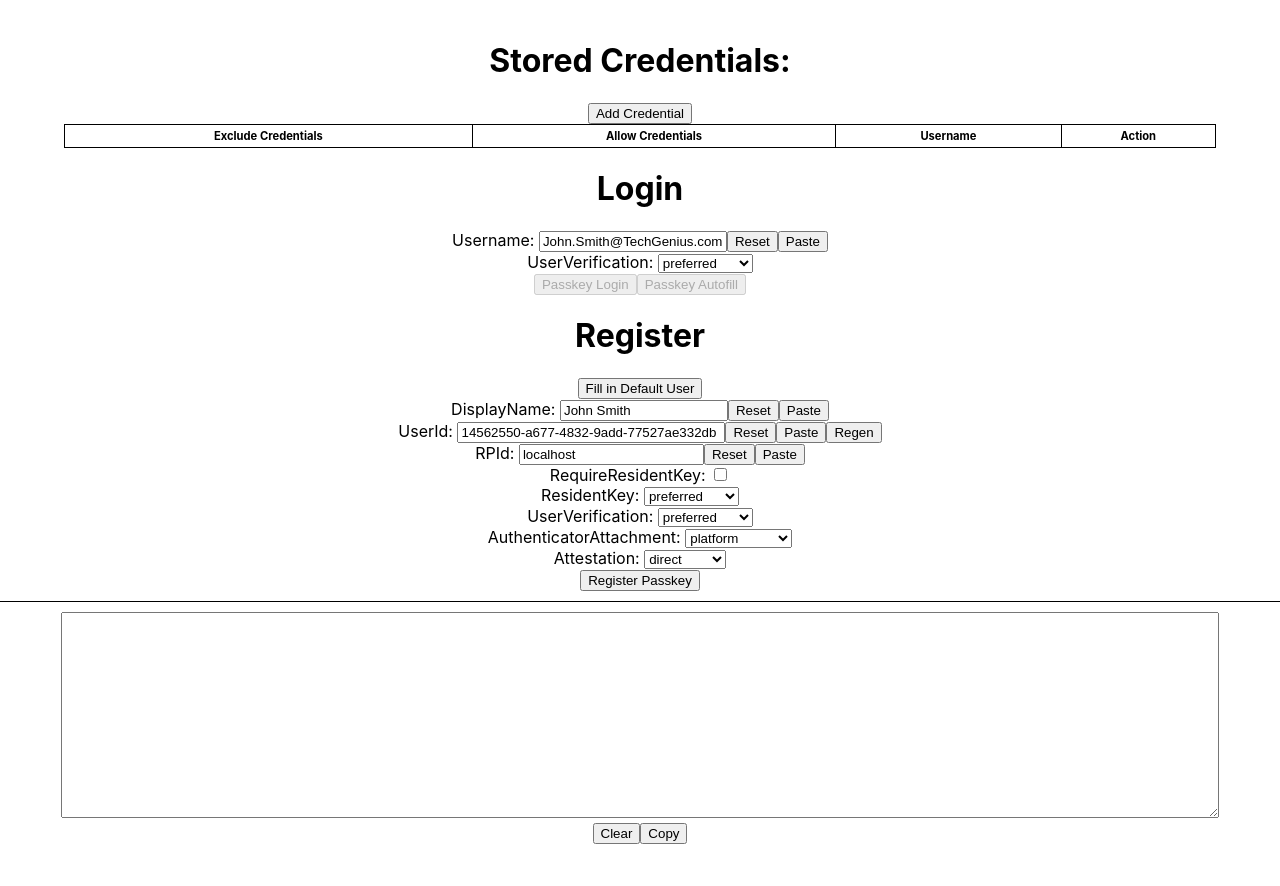
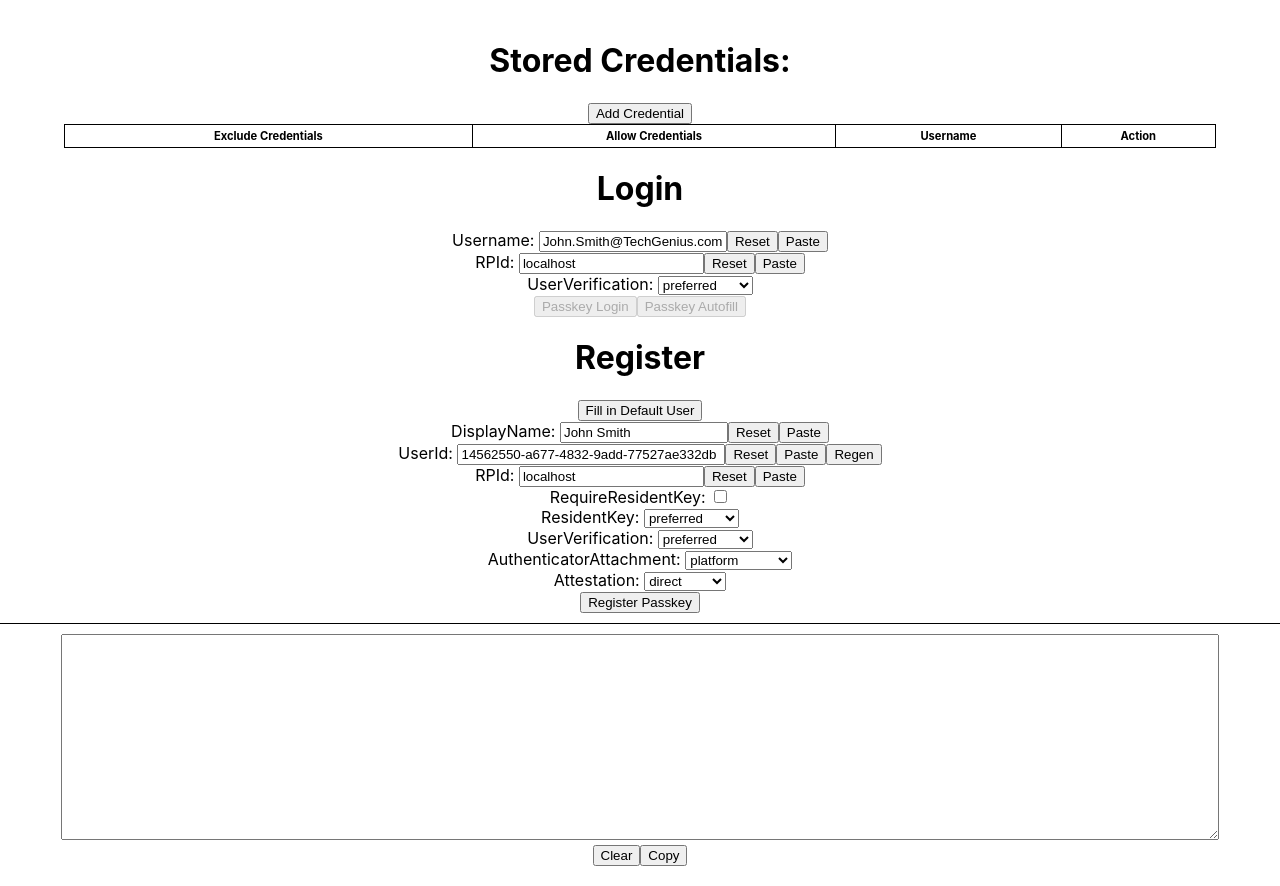
Before and after one commit to jianshaow/webauthn-demo, a React (Create React App) app: page / in a window 1280 px wide. Before the commit the page ends 864 px from the top, so only its background shows below. Built offline with nearby package versions, Linux system fonts and the light colour scheme; the HTML template or start-up script is replaced by a standard one; what cbor-x would draw is missing.

Commit message:
add rpId to authentication

```diff
--- a/src/components/Home.tsx
+++ b/src/components/Home.tsx
@@ -13,11 +13,12 @@ interface HomeState {
   userId: string;
   username: string;
   displayName: string;
+  authRpId: string;
   authnUserVerification: string;
   excludeCredentials: PublicKeyCredentialDescriptor[];
   allowCredentials: PublicKeyCredentialDescriptor[];
   storedCredentials: CredentialEntity[];
-  rpId: string;
+  regRpId: string;
   requireResidentKey: boolean;
   residentKey: string;
   attestation: string;
@@ -40,10 +41,11 @@ const defaultState = {
   userId: '',
   username: '',
   displayName: '',
+  authRpId: window.location.hostname,
   authnUserVerification: 'preferred',
   excludeCredentials: [],
   allowCredentials: [],
-  rpId: window.location.hostname,
+  regRpId: window.location.hostname,
   attestation: 'direct',
   requireResidentKey: false,
   residentKey: 'preferred',
@@ -169,7 +171,7 @@ class Home extends Component<{}, HomeState> {
 
   handleRegister = async (e: FormEvent) => {
     e.preventDefault();
-    const { username, displayName, userId, rpId, requireResidentKey, residentKey, regUserVerification, authenticatorAttachment, attestation, storedCredentials, excludeCredentials } = this.state;
+    const { username, displayName, userId, regRpId, requireResidentKey, residentKey, regUserVerification, authenticatorAttachment, attestation, storedCredentials, excludeCredentials } = this.state;
 
     try {
       this.log('Start register...');
@@ -182,7 +184,7 @@ class Home extends Component<{}, HomeState> {
 
       // initialize register to get creation options
       const publicKey = reg.initRegistration(
-        rpId,
+        regRpId,
         userId,
         username,
         displayName,
@@ -198,7 +200,7 @@ class Home extends Component<{}, HomeState> {
       const credential = await navigator.credentials.create(createCredentialOptions) as PublicKeyCredential;
 
       // finish register to save credential
-      const credentialToBeStored = reg.finishRegistration(credential, rpId, userId, username, displayName);
+      const credentialToBeStored = reg.finishRegistration(credential, regRpId, userId, username, displayName);
       storedCredentials.push(credentialToBeStored);
 
       this.setState({ ...defaultState, storedCredentials: storedCredentials });
@@ -212,7 +214,7 @@ class Home extends Component<{}, HomeState> {
 
   handleLogin = async (e: FormEvent) => {
     e.preventDefault();
-    const { username, storedCredentials, allowCredentials, authnUserVerification } = this.state;
+    const { username, storedCredentials, authRpId, allowCredentials, authnUserVerification } = this.state;
 
     try {
       this.log('Start login...');
@@ -224,7 +226,7 @@ class Home extends Component<{}, HomeState> {
       }
 
       // initialize authentication for get options
-      const publicKey = authn.initAuthentication(allowCredentials, authnUserVerification as UserVerificationRequirement);
+      const publicKey = authn.initAuthentication(allowCredentials, authRpId, authnUserVerification as UserVerificationRequirement);
       const getCredentialOptions: CredentialRequestOptions = { publicKey: publicKey };
 
       const credential = await navigator.credentials.get(getCredentialOptions) as PublicKeyCredential;
@@ -248,7 +250,7 @@ class Home extends Component<{}, HomeState> {
 
   handleAutofill = async (e: MouseEvent<HTMLButtonElement>) => {
     e.preventDefault();
-    const { allowCredentials, authnUserVerification } = this.state;
+    const { allowCredentials, authRpId, authnUserVerification } = this.state;
 
     try {
       if (this.autofillPending) {
@@ -258,7 +260,7 @@ class Home extends Component<{}, HomeState> {
       this.log('Start autofill login...');
 
       // initialize authentication for get options
-      const publicKey = authn.initAuthentication(allowCredentials, authnUserVerification as UserVerificationRequirement);
+      const publicKey = authn.initAuthentication(allowCredentials, authRpId, authnUserVerification as UserVerificationRequirement);
       this.autofillAbortController = new AbortController();
       const getCredentialOptions: CredentialRequestOptions = {
         publicKey: publicKey,
@@ -382,7 +384,7 @@ class Home extends Component<{}, HomeState> {
   }
 
   renderLogin() {
-    const { username, authnUserVerification, storedCredentials } = this.state;
+    const { username, authRpId, authnUserVerification, storedCredentials } = this.state;
     return (
       <div>
         <h1>Login</h1>
@@ -407,6 +409,20 @@ class Home extends Component<{}, HomeState> {
             }}>Paste</button>
           </div>
           <div>
+            <label>RPId: </label>
+            <input type="text" value={authRpId} onChange={(e: ChangeEvent<HTMLInputElement>) => {
+              this.setState({ authRpId: e.target.value });
+            }} />
+            <button onClick={(e: MouseEvent<HTMLButtonElement>) => {
+              e.preventDefault();
+              this.setState({ authRpId: defaultState.authRpId });
+            }}>Reset</button>
+            <button onClick={async (e: MouseEvent<HTMLButtonElement>) => {
+              e.preventDefault();
+              this.setState({ authRpId: await navigator.clipboard.readText() });
+            }}>Paste</button>
+          </div>
+          <div>
             <label> UserVerification: </label>
             <select value={authnUserVerification} onChange={(e: ChangeEvent<HTMLSelectElement>) => {
               this.setState({ authnUserVerification: e.target.value })
@@ -426,7 +442,7 @@ class Home extends Component<{}, HomeState> {
   }
 
   renderRegister() {
-    const { userId, displayName, rpId, requireResidentKey, residentKey, regUserVerification, authenticatorAttachment, attestation } = this.state;
+    const { userId, displayName, regRpId, requireResidentKey, residentKey, regUserVerification, authenticatorAttachment, attestation } = this.state;
     return (
       <div>
         <h1>Register</h1>
@@ -473,16 +489,16 @@ class Home extends Component<{}, HomeState> {
           </div>
           <div>
             <label>RPId: </label>
-            <input type="text" value={rpId} onChange={(e: ChangeEvent<HTMLInputElement>) => {
-              this.setState({ rpId: e.target.value });
+            <input type="text" value={regRpId} onChange={(e: ChangeEvent<HTMLInputElement>) => {
+              this.setState({ regRpId: e.target.value });
             }} />
             <button onClick={(e: MouseEvent<HTMLButtonElement>) => {
               e.preventDefault();
-              this.setState({ rpId: defaultState.rpId });
+              this.setState({ regRpId: defaultState.regRpId });
             }}>Reset</button>
             <button onClick={async (e: MouseEvent<HTMLButtonElement>) => {
               e.preventDefault();
-              this.setState({ rpId: await navigator.clipboard.readText() });
+              this.setState({ regRpId: await navigator.clipboard.readText() });
             }}>Paste</button>
           </div>
           <div>
--- a/src/services/authenticate.ts
+++ b/src/services/authenticate.ts
@@ -6,13 +6,14 @@ import { CredentialEntity } from '../types/entities';
 
 const authnData: Map<string, PublicKeyCredentialRequestOptions> = new Map();
 
-export function initAuthentication(allowCredentials: PublicKeyCredentialDescriptor[], userVerification: UserVerificationRequirement): PublicKeyCredentialRequestOptions {
+export function initAuthentication(allowCredentials: PublicKeyCredentialDescriptor[], rpId: string, userVerification: UserVerificationRequirement): PublicKeyCredentialRequestOptions {
   const challenge = new Uint8Array(32);
   crypto.getRandomValues(challenge);
   const options: PublicKeyCredentialRequestOptions = {
     challenge: challenge,
     allowCredentials: allowCredentials,
     userVerification: userVerification,
+    rpId: rpId,
   };
   authnData.set(utils.bufferToBase64URLString(challenge), options);
   return options;
```
